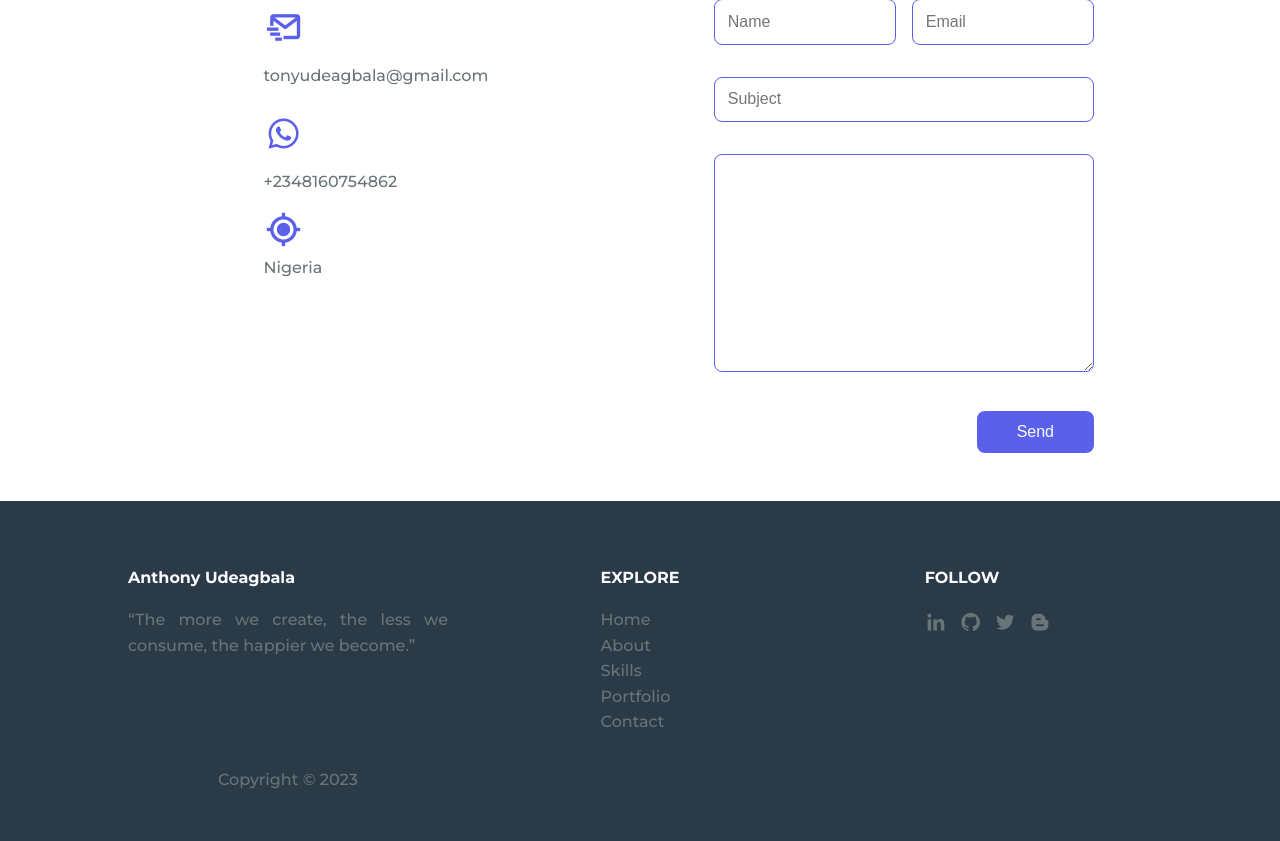
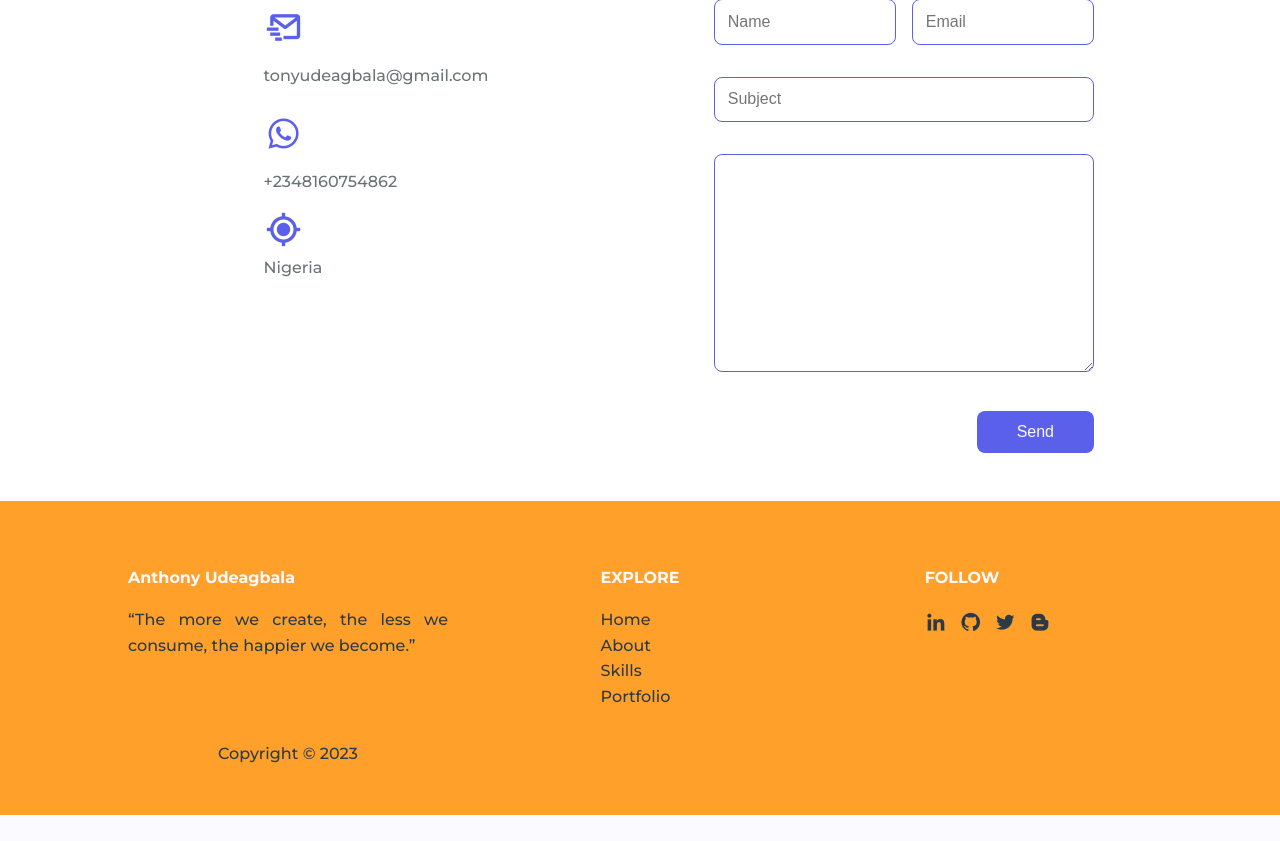
Before and after one commit to izudada/my_portfolio, a Django app: page / in a window 1280 px wide. Shown: the part 4020-4861 px from the top of the page. After the commit the page ends 4835 px from the top, so only its background shows below. Run offline with Django 3.2, Linux system fonts and the light colour scheme.

Commit message:
fix: footer

```diff
--- a/portfolio/static/css/main.css
+++ b/portfolio/static/css/main.css
@@ -375,8 +375,13 @@ img{
 
 /* ===== FOOTER=====*/
 .footer{
-    background-color: var(--dark-color);
+    background-color: var(--dark-yellow);
 }
+.footer, .footer__container,
+.footer__social, .footer__data ul li a{
+    color: var(--dark-color);
+}
+
 .footer__container{
     row-gap: 2rem;
 }
--- a/portfolio/templates/index.html
+++ b/portfolio/templates/index.html
@@ -287,7 +287,6 @@
                     <li><a href="#about" class="footer__link">About</a></li>
                     <li><a href="#skills" class="footer__link">Skills</a></li>
                     <li><a href="#portfolio" class="footer__link">Portfolio</a></li>
-                    <li><a href="#Contact" class="footer__link">Contact</a></li>
                 </ul>
             </div>
 
```
